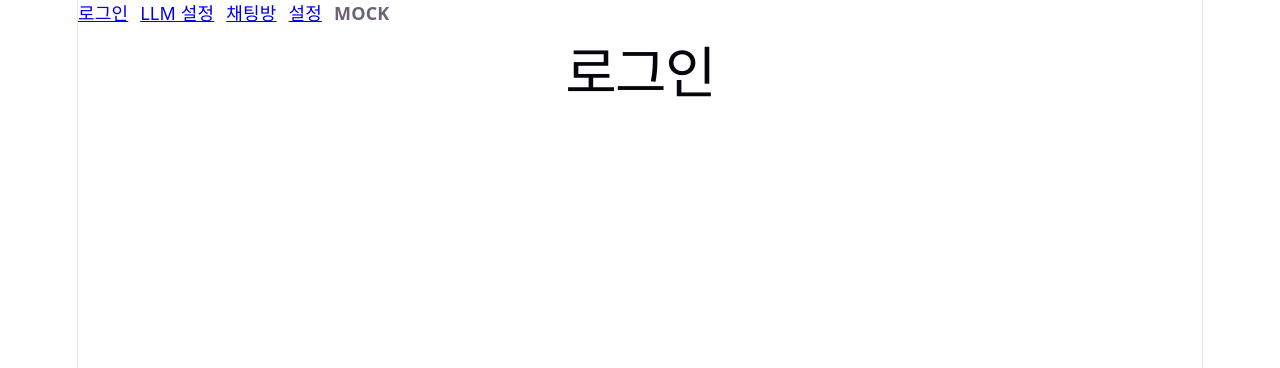
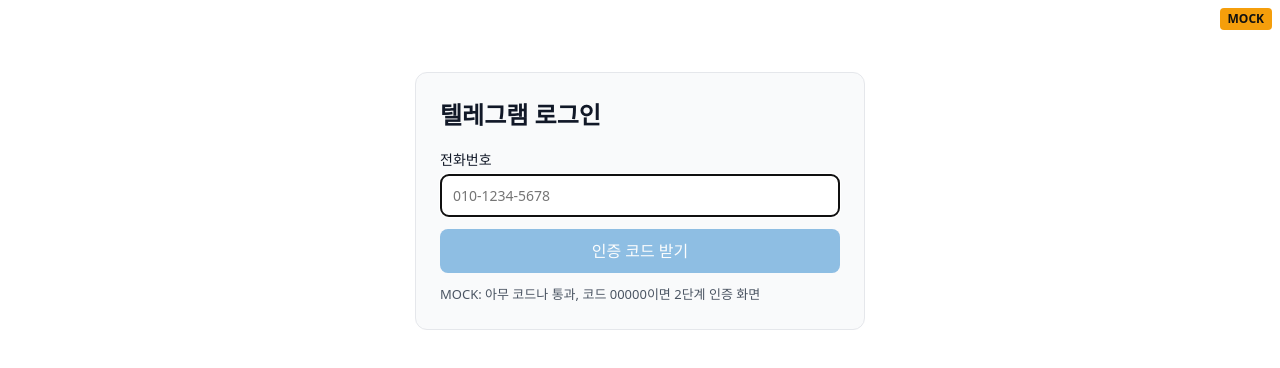
Before and after one commit to algoguma/kirothon, a React (Vite) app in the folder frontend/: page /login in a window 1280 px wide. Shown: the top 368 px of the page. Built offline with nearby package versions, Linux system fonts and the light colour scheme.

Commit message:
feat(fe): 로그인 3단계와 LLM 설정 화면 추가
GET /api/me 로그인 확인, 미로그인 시 /login 이동, 전화번호→코드→2FA, llm_configured false면 /setup

```diff
--- a/frontend/src/App.tsx
+++ b/frontend/src/App.tsx
@@ -1,5 +1,9 @@
-import { BrowserRouter, Link, Navigate, Route, Routes, useParams } from 'react-router'
+import { BrowserRouter, NavLink, Navigate, Outlet, Route, Routes, useParams } from 'react-router'
 import { useMock } from './api'
+import { AuthProvider } from './auth/AuthProvider'
+import { RequireAuth } from './auth/RequireAuth'
+import LoginPage from './pages/LoginPage'
+import SetupPage from './pages/SetupPage'
 
 // Routes from spec section 8. Replace each placeholder with a page in src/pages/.
 function Placeholder({ title }: { title: string }) {
@@ -11,24 +15,37 @@ function SessionsPage() {
   return <Placeholder title={`세션 목록 (chat ${chatId})`} />
 }
 
+function Layout() {
+  return (
+    <>
+      <nav className="nav">
+        <NavLink to="/chats">채팅방</NavLink>
+        <NavLink to="/settings">설정</NavLink>
+      </nav>
+      <Outlet />
+    </>
+  )
+}
+
 export default function App() {
   return (
     <BrowserRouter>
-      <nav style={{ display: 'flex', gap: 12 }}>
-        <Link to="/login">로그인</Link>
-        <Link to="/setup">LLM 설정</Link>
-        <Link to="/chats">채팅방</Link>
-        <Link to="/settings">설정</Link>
-        {useMock && <strong>MOCK</strong>}
-      </nav>
+      <AuthProvider>
+        {useMock && <div className="mock-badge">MOCK</div>}
         <Routes>
+          <Route path="/login" element={<LoginPage />} />
+          <Route element={<RequireAuth />}>
+            <Route path="/setup" element={<SetupPage />} />
+            <Route element={<Layout />}>
               <Route path="/" element={<Navigate to="/chats" replace />} />
-        <Route path="/login" element={<Placeholder title="로그인" />} />
-        <Route path="/setup" element={<Placeholder title="LLM 설정" />} />
               <Route path="/chats" element={<Placeholder title="채팅방 목록" />} />
               <Route path="/chats/:chatId/sessions" element={<SessionsPage />} />
               <Route path="/settings" element={<Placeholder title="설정" />} />
+            </Route>
+          </Route>
+          <Route path="*" element={<Navigate to="/" replace />} />
         </Routes>
+      </AuthProvider>
     </BrowserRouter>
   )
 }
--- /dev/null
+++ b/frontend/src/api/errors.ts
@@ -0,0 +1,12 @@
+import { ApiError } from './http'
+
+/** User-facing Korean message for any thrown error. */
+export function errorMessage(e: unknown): string {
+  if (e instanceof ApiError) {
+    if (e.code === 'FLOOD_WAIT' && e.retryAfterSec) {
+      return `요청이 너무 많습니다. ${e.retryAfterSec}초 뒤에 다시 시도해 주세요.`
+    }
+    return e.message
+  }
+  return '알 수 없는 오류가 발생했습니다. 잠시 뒤 다시 시도해 주세요.'
+}
--- /dev/null
+++ b/frontend/src/auth/AuthProvider.tsx
@@ -0,0 +1,30 @@
+import { useCallback, useEffect, useMemo, useState, type ReactNode } from 'react'
+import { api, ApiError, type MeResponse } from '../api'
+import { AuthContext, type AuthState } from './context'
+
+// Checks GET /api/me once on app start (spec 8). 401 means "not logged in".
+export function AuthProvider({ children }: { children: ReactNode }) {
+  const [state, setState] = useState<AuthState>({ status: 'loading' })
+
+  useEffect(() => {
+    let cancelled = false
+    api
+      .me()
+      .then((me) => !cancelled && setState({ status: 'authenticated', me }))
+      .catch((e: unknown) => {
+        if (cancelled) return
+        if (!(e instanceof ApiError && e.status === 401)) console.error(e)
+        setState({ status: 'anonymous' })
+      })
+    return () => {
+      cancelled = true
+    }
+  }, [])
+
+  const setMe = useCallback((me: MeResponse | null) => {
+    setState(me ? { status: 'authenticated', me } : { status: 'anonymous' })
+  }, [])
+
+  const value = useMemo(() => ({ state, setMe }), [state, setMe])
+  return <AuthContext.Provider value={value}>{children}</AuthContext.Provider>
+}
--- /dev/null
+++ b/frontend/src/auth/RequireAuth.tsx
@@ -0,0 +1,11 @@
+import { Navigate, Outlet, useLocation } from 'react-router'
+import { useAuth } from './context'
+
+export function RequireAuth() {
+  const { state } = useAuth()
+  const location = useLocation()
+
+  if (state.status === 'loading') return <p className="muted">불러오는 중…</p>
+  if (state.status === 'anonymous') return <Navigate to="/login" replace state={{ from: location }} />
+  return <Outlet />
+}
--- /dev/null
+++ b/frontend/src/auth/context.ts
@@ -0,0 +1,21 @@
+import { createContext, useContext } from 'react'
+import type { MeResponse } from '../api'
+
+export type AuthState =
+  | { status: 'loading' }
+  | { status: 'anonymous' }
+  | { status: 'authenticated'; me: MeResponse }
+
+export interface AuthContextValue {
+  state: AuthState
+  /** Set after sign-in / setup, or null after logout. */
+  setMe: (me: MeResponse | null) => void
+}
+
+export const AuthContext = createContext<AuthContextValue | null>(null)
+
+export function useAuth(): AuthContextValue {
+  const ctx = useContext(AuthContext)
+  if (!ctx) throw new Error('useAuth must be used inside <AuthProvider>')
+  return ctx
+}
--- a/frontend/src/index.css
+++ b/frontend/src/index.css
@@ -1,33 +1,17 @@
 :root {
-  --text: #6b6375;
-  --text-h: #08060d;
+  --text: #4b5563;
+  --text-h: #111827;
   --bg: #fff;
-  --border: #e5e4e7;
-  --code-bg: #f4f3ec;
-  --accent: #aa3bff;
-  --accent-bg: rgba(170, 59, 255, 0.1);
-  --accent-border: rgba(170, 59, 255, 0.5);
-  --social-bg: rgba(244, 243, 236, 0.5);
-  --shadow:
-    rgba(0, 0, 0, 0.1) 0 10px 15px -3px, rgba(0, 0, 0, 0.05) 0 4px 6px -2px;
+  --surface: #f9fafb;
+  --border: #e5e7eb;
+  --accent: #2481cc;
+  --accent-text: #fff;
+  --error: #dc2626;
 
-  --sans: system-ui, 'Segoe UI', Roboto, sans-serif;
-  --heading: system-ui, 'Segoe UI', Roboto, sans-serif;
-  --mono: ui-monospace, Consolas, monospace;
-
-  font: 18px/145% var(--sans);
-  letter-spacing: 0.18px;
+  font: 16px/1.5 system-ui, 'Segoe UI', 'Malgun Gothic', sans-serif;
   color-scheme: light dark;
   color: var(--text);
   background: var(--bg);
-  font-synthesis: none;
-  text-rendering: optimizeLegibility;
-  -webkit-font-smoothing: antialiased;
-  -moz-osx-font-smoothing: grayscale;
-
-  @media (max-width: 1024px) {
-    font-size: 16px;
-  }
 }
 
 @media (prefers-color-scheme: dark) {
@@ -35,77 +19,118 @@
     --text: #9ca3af;
     --text-h: #f3f4f6;
     --bg: #16171d;
+    --surface: #1f2028;
     --border: #2e303a;
-    --code-bg: #1f2028;
-    --accent: #c084fc;
-    --accent-bg: rgba(192, 132, 252, 0.15);
-    --accent-border: rgba(192, 132, 252, 0.5);
-    --social-bg: rgba(47, 48, 58, 0.5);
-    --shadow:
-      rgba(0, 0, 0, 0.4) 0 10px 15px -3px, rgba(0, 0, 0, 0.25) 0 4px 6px -2px;
+    --accent: #3b9ae1;
+    --error: #f87171;
   }
-
-  #social .button-icon {
-    filter: invert(1) brightness(2);
-  }
-}
-
-#root {
-  width: 1126px;
-  max-width: 100%;
-  margin: 0 auto;
-  text-align: center;
-  border-inline: 1px solid var(--border);
-  min-height: 100svh;
-  display: flex;
-  flex-direction: column;
-  box-sizing: border-box;
 }
 
 body {
   margin: 0;
 }
 
-h1,
-h2 {
-  font-family: var(--heading);
-  font-weight: 500;
+#root {
+  max-width: 960px;
+  margin: 0 auto;
+  padding: 24px 16px;
+}
+
+h1 {
+  margin: 0 0 16px;
+  font-size: 24px;
   color: var(--text-h);
 }
 
-h1 {
-  font-size: 56px;
-  letter-spacing: -1.68px;
-  margin: 32px 0;
-  @media (max-width: 1024px) {
-    font-size: 36px;
-    margin: 20px 0;
-  }
+.nav {
+  display: flex;
+  gap: 16px;
+  margin-bottom: 24px;
+  padding-bottom: 12px;
+  border-bottom: 1px solid var(--border);
 }
-h2 {
-  font-size: 24px;
-  line-height: 118%;
-  letter-spacing: -0.24px;
-  margin: 0 0 8px;
-  @media (max-width: 1024px) {
-    font-size: 20px;
-  }
+.nav a {
+  color: var(--text);
+  text-decoration: none;
 }
-p {
-  margin: 0;
+.nav a.active {
+  color: var(--accent);
+  font-weight: 600;
 }
 
-code,
-.counter {
-  font-family: var(--mono);
-  display: inline-flex;
-  border-radius: 4px;
+.card {
+  max-width: 400px;
+  margin: 48px auto;
+  padding: 24px;
+  border: 1px solid var(--border);
+  border-radius: 12px;
+  background: var(--surface);
+}
+
+form {
+  display: flex;
+  flex-direction: column;
+  gap: 12px;
+  margin-top: 16px;
+}
+
+label {
+  display: flex;
+  flex-direction: column;
+  gap: 4px;
+  font-size: 14px;
   color: var(--text-h);
 }
 
-code {
-  font-size: 15px;
-  line-height: 135%;
-  padding: 4px 8px;
-  background: var(--code-bg);
+input {
+  padding: 10px 12px;
+  font: inherit;
+  border: 1px solid var(--border);
+  border-radius: 8px;
+  background: var(--bg);
+  color: var(--text-h);
 }
+
+button {
+  padding: 10px 12px;
+  font: inherit;
+  border: 0;
+  border-radius: 8px;
+  background: var(--accent);
+  color: var(--accent-text);
+  cursor: pointer;
+}
+button:disabled {
+  opacity: 0.5;
+  cursor: default;
+}
+button.link {
+  background: none;
+  color: var(--accent);
+  padding: 4px;
+}
+
+.muted {
+  margin: 0;
+  color: var(--text);
+}
+.small {
+  font-size: 13px;
+  margin-top: 12px;
+}
+.error {
+  margin: 12px 0 0;
+  color: var(--error);
+}
+
+.mock-badge {
+  position: fixed;
+  top: 8px;
+  right: 8px;
+  padding: 2px 8px;
+  font-size: 12px;
+  font-weight: 700;
+  border-radius: 4px;
+  background: #f59e0b;
+  color: #111;
+}
--- /dev/null
+++ b/frontend/src/pages/LoginPage.tsx
@@ -0,0 +1,157 @@
+import { useState, type FormEvent } from 'react'
+import { Navigate, useNavigate } from 'react-router'
+import { api, ApiError, useMock, type MeResponse } from '../api'
+import { errorMessage } from '../api/errors'
+import { useAuth } from '../auth/context'
+
+type Step = 'phone' | 'code' | 'password'
+
+/** "010-1234-5678" -> "+821012345678". Keeps numbers that already start with "+". */
+function normalizePhone(input: string): string {
+  const trimmed = input.trim()
+  const digits = trimmed.replace(/\D/g, '')
+  if (trimmed.startsWith('+')) return `+${digits}`
+  if (digits.startsWith('0')) return `+82${digits.slice(1)}`
+  return `+${digits}`
+}
+
+// Spec 8 /login: phone -> code -> (optional) 2FA password on one page.
+export default function LoginPage() {
+  const { state, setMe } = useAuth()
+  const navigate = useNavigate()
+
+  const [step, setStep] = useState<Step>('phone')
+  const [phone, setPhone] = useState('')
+  const [loginId, setLoginId] = useState('')
+  const [code, setCode] = useState('')
+  const [password, setPassword] = useState('')
+  const [error, setError] = useState<string | null>(null)
+  const [busy, setBusy] = useState(false)
+
+  if (state.status === 'authenticated') return <Navigate to="/chats" replace />
+
+  const done = (me: MeResponse) => {
+    setMe(me)
+    navigate(me.llm_configured ? '/chats' : '/setup', { replace: true })
+  }
+
+  const run = async (action: () => Promise<void>) => {
+    setBusy(true)
+    setError(null)
+    try {
+      await action()
+    } catch (e) {
+      setError(errorMessage(e))
+    } finally {
+      setBusy(false)
+    }
+  }
+
+  const submitPhone = (e: FormEvent) => {
+    e.preventDefault()
+    void run(async () => {
+      const res = await api.sendCode(normalizePhone(phone))
+      setLoginId(res.login_id)
+      setCode('')
+      setStep('code')
+    })
+  }
+
+  const submitCode = (e: FormEvent) => {
+    e.preventDefault()
+    void run(async () => {
+      try {
+        done(await api.signIn(loginId, code.trim()))
+      } catch (err) {
+        if (err instanceof ApiError && err.code === 'PASSWORD_REQUIRED') {
+          setStep('password')
+          return
+        }
+        throw err
+      }
+    })
+  }
+
+  const submitPassword = (e: FormEvent) => {
+    e.preventDefault()
+    void run(async () => done(await api.password(loginId, password)))
+  }
+
+  const restart = () => {
+    setStep('phone')
+    setPassword('')
+    setError(null)
+  }
+
+  return (
+    <main className="card">
+      <h1>텔레그램 로그인</h1>
+
+      {step === 'phone' && (
+        <form onSubmit={submitPhone}>
+          <label>
+            전화번호
+            <input
+              type="tel"
+              autoFocus
+              required
+              placeholder="010-1234-5678"
+              value={phone}
+              onChange={(e) => setPhone(e.target.value)}
+            />
+          </label>
+          <button disabled={busy || !phone.trim()}>인증 코드 받기</button>
+        </form>
+      )}
+
+      {step === 'code' && (
+        <form onSubmit={submitCode}>
+          <p className="muted">텔레그램 앱으로 받은 코드를 입력하세요. ({normalizePhone(phone)})</p>
+          <label>
+            인증 코드
+            <input
+              inputMode="numeric"
+              autoComplete="one-time-code"
+              autoFocus
+              required
+              value={code}
+              onChange={(e) => setCode(e.target.value)}
+            />
+          </label>
+          <button disabled={busy || !code.trim()}>로그인</button>
+          <button type="button" className="link" onClick={restart} disabled={busy}>
+            전화번호 다시 입력
+          </button>
+        </form>
+      )}
+
+      {step === 'password' && (
+        <form onSubmit={submitPassword}>
+          <p className="muted">2단계 인증이 켜져 있습니다. 비밀번호를 입력하세요.</p>
+          <label>
+            2단계 인증 비밀번호
+            <input
+              type="password"
+              autoComplete="current-password"
+              autoFocus
+              required
+              value={password}
+              onChange={(e) => setPassword(e.target.value)}
+            />
+          </label>
+          <button disabled={busy || !password}>확인</button>
+          <button type="button" className="link" onClick={restart} disabled={busy}>
+            처음부터 다시
+          </button>
+        </form>
+      )}
+
+      {error && (
+        <p className="error" role="alert">
+          {error}
+        </p>
+      )}
+      {useMock && <p className="muted small">MOCK: 아무 코드나 통과, 코드 00000이면 2단계 인증 화면</p>}
+    </main>
+  )
+}
--- /dev/null
+++ b/frontend/src/pages/SetupPage.tsx
@@ -0,0 +1,67 @@
+import { useEffect, useState, type FormEvent } from 'react'
+import { useNavigate } from 'react-router'
+import { api, type LlmSettings } from '../api'
+import { errorMessage } from '../api/errors'
+import { useAuth } from '../auth/context'
+
+// Spec 8 /setup: one API key field. The backend verifies the key before saving.
+export default function SetupPage() {
+  const { state, setMe } = useAuth()
+  const navigate = useNavigate()
+
+  const [llm, setLlm] = useState<LlmSettings | null>(null)
+  const [apiKey, setApiKey] = useState('')
+  const [error, setError] = useState<string | null>(null)
+  const [busy, setBusy] = useState(false)
+
+  useEffect(() => {
+    api.getLlm().then(setLlm, (e: unknown) => setError(errorMessage(e)))
+  }, [])
+
+  const submit = async (e: FormEvent) => {
+    e.preventDefault()
+    setBusy(true)
+    setError(null)
+    try {
+      await api.putLlm(apiKey.trim())
+      if (state.status === 'authenticated') setMe({ ...state.me, llm_configured: true })
+      navigate('/chats', { replace: true })
+    } catch (err) {
+      setError(errorMessage(err))
+    } finally {
+      setBusy(false)
+    }
+  }
+
+  return (
+    <main className="card">
+      <h1>LLM 연결 설정</h1>
+      <p className="muted">GPU 서버 담당자에게 받은 API 키를 입력하세요. 저장할 때 연결을 확인합니다.</p>
+      {llm && (
+        <p className="muted small">
+          모델: {llm.model}
+          {llm.api_key_set && ` · 저장된 키 ${llm.api_key_hint ?? ''}`}
+        </p>
+      )}
+      <form onSubmit={submit}>
+        <label>
+          API 키
+          <input
+            type="password"
+            autoComplete="off"
+            autoFocus
+            required
+            value={apiKey}
+            onChange={(e) => setApiKey(e.target.value)}
+          />
+        </label>
+        <button disabled={busy || !apiKey.trim()}>{busy ? '연결 확인 중…' : '저장'}</button>
+      </form>
+      {error && (
+        <p className="error" role="alert">
+          {error}
+        </p>
+      )}
+    </main>
+  )
+}
```
Lines whose indentation alone changed are shown as unchanged.
